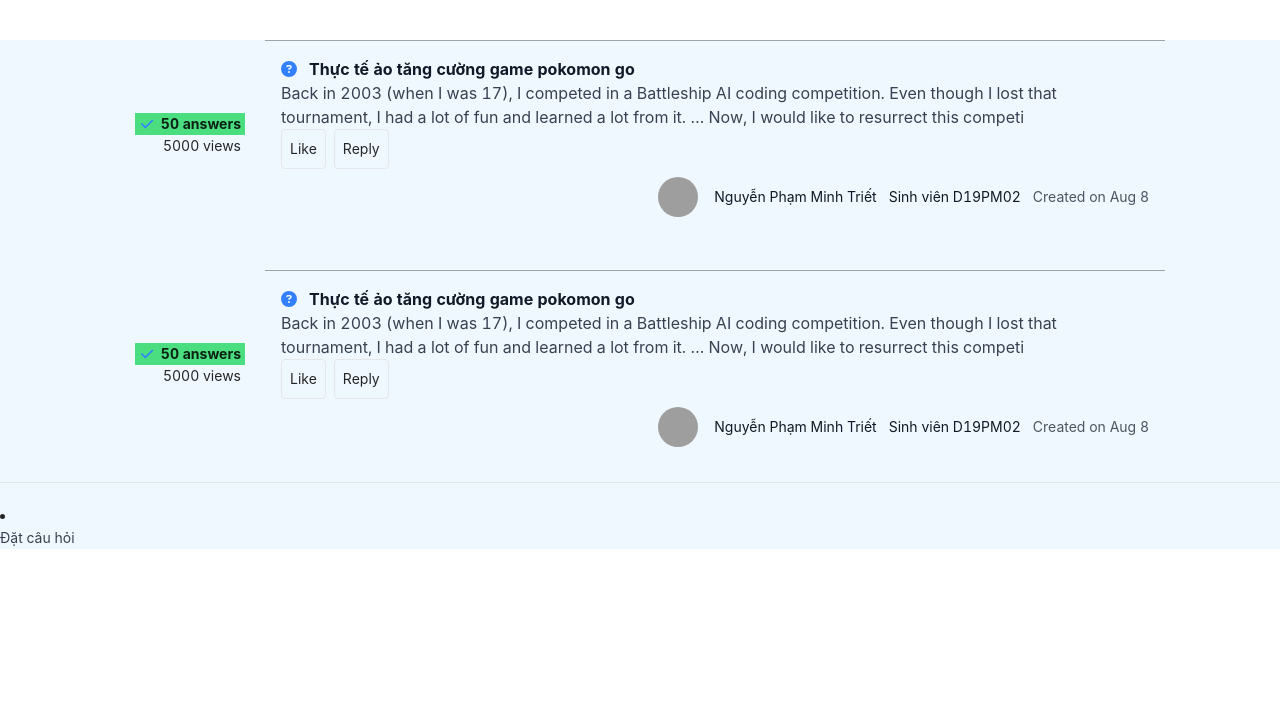
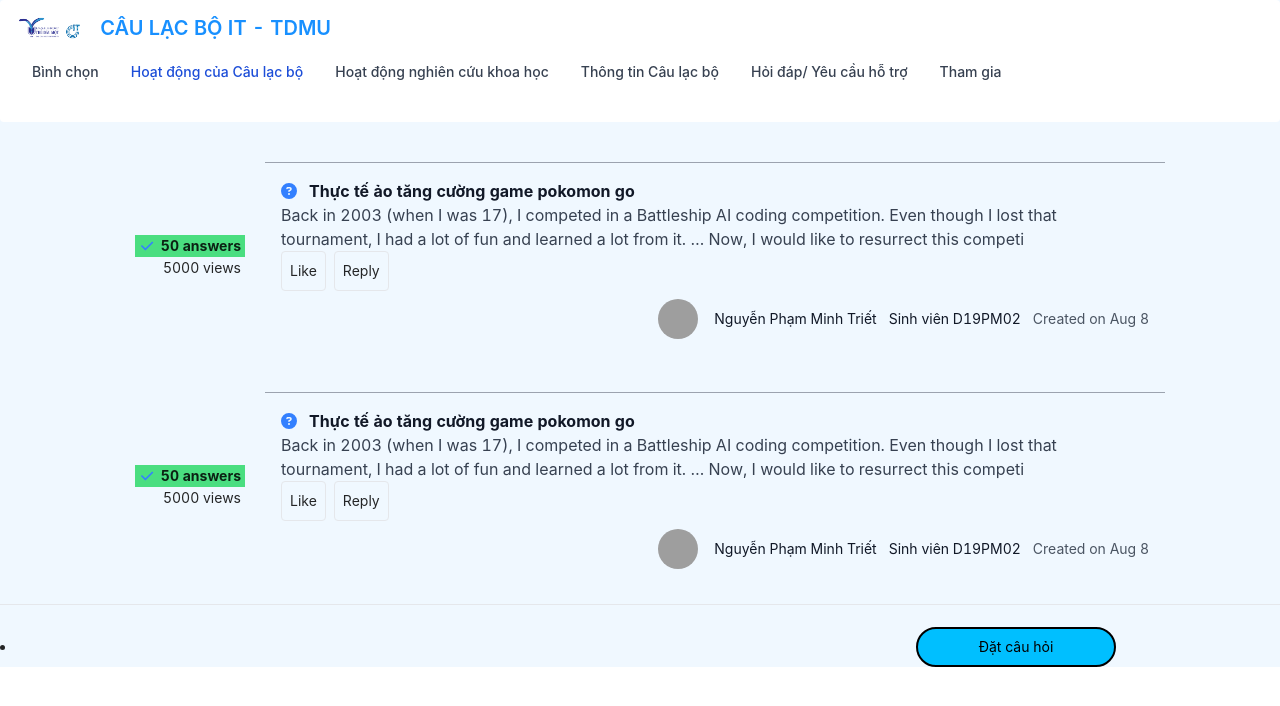
Before and after one commit to minhtriet2903/TDMU_ITCLUB_WEB, a Next.js app: page /Question in a window 1280 px wide. Shown: the top 706 px of the page. Built offline with nearby package versions, Linux system fonts and the light colour scheme; grey boxes are pictures that could not be loaded.

Commit message:
giao diện page Question

```diff
--- a/pages/Question/index.js
+++ b/pages/Question/index.js
@@ -2,7 +2,7 @@ import React, { useEffect, useState } from "react";
 import { FontAwesomeIcon } from "@fortawesome/react-fontawesome";
 import { faCircleQuestion, faCheck } from "@fortawesome/free-solid-svg-icons";
 import QuestionModal from "./test"
-
+import Nabar from "./../../src/components/NavBar"
 const QuestionPage = () => {
   const [isModalOpen, setIsModalOpen] = useState(false);
   const showModal = () => {
@@ -13,6 +13,7 @@ const QuestionPage = () => {
   };
   return (
     <div style={{backgroundColor: "#f0f8ff"}}>
+      <div><Nabar/></div>
       <div className="flex mt-10 justify-center">
         <div className="w-[110px] h-[190px] mr-5 flex flex-col justify-center ml-5">
           <div className="w-full bg-green-400 font-bold px-1 flex justify-end items-center">
@@ -116,6 +117,7 @@ const QuestionPage = () => {
                 />
               </li>
 
+
         </div>
 
   );
--- a/pages/Question/test.js
+++ b/pages/Question/test.js
@@ -5,13 +5,14 @@ const QuestionModal = ({ isModalOpen, showModal, handleCancel }) => {
   return (
     <>
       <Modal
-        title="Đặt câu hỏi"
+        title=""
         open={isModalOpen}
         onCancel={handleCancel}
         footer={null}
         className="flex justify-center"
+
       >
-       <div id="content" style={{backgroundColor: "#cafafe", width: "500px",marginLeft: "35%",marginTop: "5%", borderRadius: "10%"}}>
+       <div id="content" style={{backgroundColor: "#cafafe", width: "500px", borderRadius: "10%"}}>
         <div className="container py-5">
             <div className="row justify-content-center ">
                 <div className="col-6">
@@ -45,16 +46,15 @@ const QuestionModal = ({ isModalOpen, showModal, handleCancel }) => {
         </div>
         <div></div>
       </Modal>
-      <a
-        class="block py-2 pr-4 pl-3 text-gray-700 rounded
-                   hover:bg-gray-100 md:hover:bg-transparent md:border-0
-                    md:hover:text-blue-700 md:p-0 dark:text-gray-400
-                     md:dark:hover:text-white dark:hover:bg-gray-700
-                      dark:hover:text-white md:dark:hover:bg-transparent"
-        onClick={showModal}
+      <button onClick={showModal} className="btn btn-primary" style={{backgroundColor: "#00BFFF",color:"black",  borderRadius: "20px", borderWidth: "2px", borderColor: "black", marginLeft: "70%", width: "200px", height: "40px"}}>
+        Đặt câu hỏi
+      </button>
+      {/* <button
+
+        color="red"
       >
         Đặt câu hỏi
-      </a>
+      </button> */}
     </>
   );
 };
```
